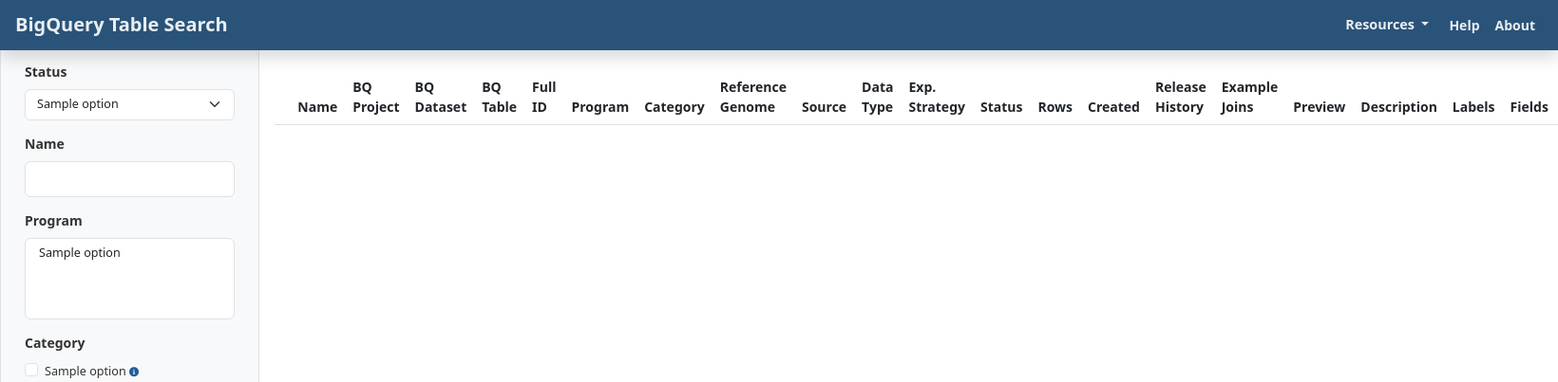
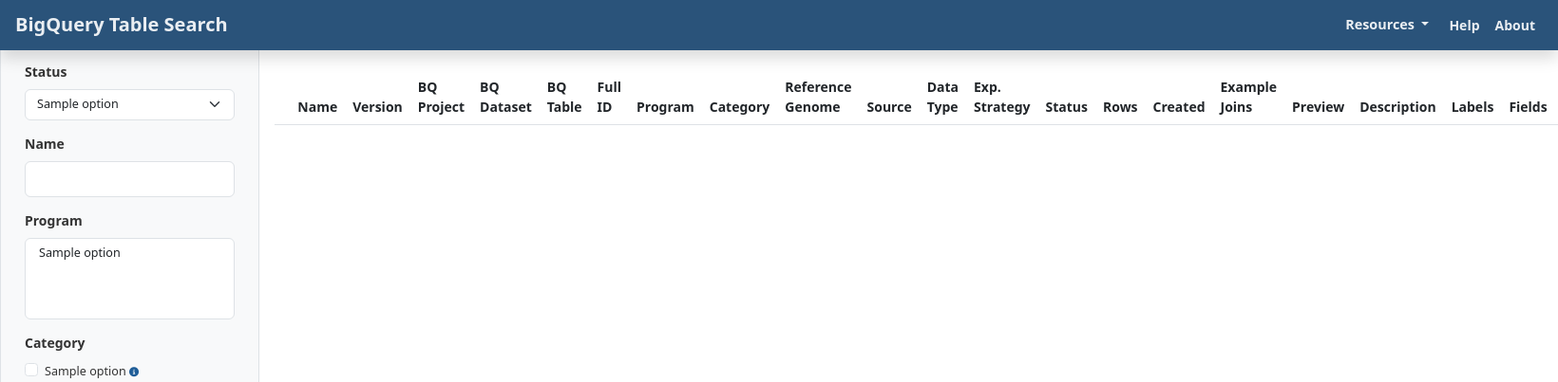
Before and after one commit to isb-cgc/BigQueryTableSearch, a Flask app: template templates/bq_meta_search.html in a window 1640 px wide; the page is wider, and only the part inside the window is pictured. Shown: the part 30-433 px from the top of that part at 95% size. Run offline with Flask 3, Linux system fonts and the light colour scheme; the template is opened without the code that fills it: most values are stand-ins (such as "Sample title", 1, 10 or a date in 2020); lists and menus that the app fills with data are empty; parts of the project's set-up code (start-up, migrations or seed data) failed here and were passed over; some libraries are stand-ins or nearby versions.

Commit message:
version column update

```diff
--- a/main.py
+++ b/main.py
@@ -54,12 +54,15 @@
 bq_total_entries = 0
 BQ_ECOSYS_BUCKET = os.environ.get('BQ_ECOSYS_BUCKET',
                                   'https://storage.googleapis.com/webapp-static-files-isb-cgc-dev/bq_ecosys/')
+# BQ_FILTER_FILE_NAME = 'bq_meta_filters_test.json'
 BQ_FILTER_FILE_NAME = 'bq_meta_filters.json'
 BQ_FILTER_FILE_PATH = BQ_ECOSYS_BUCKET + BQ_FILTER_FILE_NAME
+# BQ_METADATA_FILE_NAME = 'bq_meta_data_test.json'
 BQ_METADATA_FILE_NAME = 'bq_meta_data.json'
 BQ_METADATA_FILE_PATH = BQ_ECOSYS_BUCKET + BQ_METADATA_FILE_NAME
 BQ_USEFUL_JOIN_FILE_NAME = 'bq_useful_join.json'
 BQ_USEFUL_JOIN_FILE_PATH = BQ_ECOSYS_BUCKET + BQ_USEFUL_JOIN_FILE_NAME
+# BQ_VERSIONS_FILE_NAME = 'bq_versions_test.json'
 BQ_VERSIONS_FILE_NAME = 'bq_versions.json'
 BQ_VERSIONS_FILE_PATH = BQ_ECOSYS_BUCKET + BQ_VERSIONS_FILE_NAME
 
--- a/static/css/base.css
+++ b/static/css/base.css
@@ -557,6 +557,18 @@
     --dt-row-selected: 31, 93, 152;
     /*--bs-pagination-font-size: .9rem;*/
 }
+#bqmeta tr td span.view-versions:before {
+    font-family: FontAwesome;
+    font-size: 1.1em;
+    content: "\f0da";
+    color: #3A79B8;
+    cursor: pointer;
+    padding-right: 5px;
+}
+#bqmeta tr.versions-shown td span.view-versions:before {
+    content: "\f0d7";
+    color: #F7991B;
+}
 
 .form-label{
     font-weight: bold;
--- a/static/js/bq_meta_search.js
+++ b/static/js/bq_meta_search.js
@@ -63,6 +63,45 @@
                     return (data.friendlyName ? data.friendlyName : (data.tableReference.datasetId + '-' + data.tableReference.tableId)).toUpperCase();
                 },
                 'className': 'label-filter colvis-toggle'
+            },
+            {
+                'className': 'colvis-toggle',
+                'name': 'version',
+                // 'data': 'versions',
+                // 'render':
+                //
+                'data': function (data) {
+
+                    // let tbl_ver = filtered_label_data(data.labels, 'version');
+                    // let version_hist =
+                    return {
+                        'table_version': filtered_label_data(data.labels, 'version'),
+                        'releases': data.versions
+                    }
+                },
+                // 'render': function (data, type) {
+                //   return '';
+                // },
+                'render': function (data, type) {
+                    let html_version = '';
+                    if (data.table_version){
+                        html_version = data.table_version;
+                        let num_vers = data.releases ? Object.keys(data.releases).length:0;
+                        if (num_vers){
+                            html_version = '<span class="view-versions me-2">'+html_version+'</span>';
+                            // html_version += '<br/><a title="View list of released versions" class="view-versions badge rounded-pill bqmeta-outline-badge">' + num_vers + '</a>';
+                        }
+                    }
+                    return html_version;
+                },
+
+                // 'render': function (data) {
+                //     let num_vers = data ? Object.keys(data).length:0;
+                //     let display = num_vers == 0 ? '' :
+                //         '<div class="text-center"><a title="View list of released versions" class="view-versions badge rounded-pill bqmeta-outline-badge">' + num_vers + '</a></div>';
+                //     return display;
+                // },
+                'searchable': false
             },
             {
                 'name': 'projectId',
@@ -192,18 +231,7 @@
                 },
                 'searchable': false
             },
-            {
-                'className': 'colvis-toggle',
-                'name': 'releases',
-                'data': 'versions',
-                'render': function (data) {
-                    let num_vers = data ? Object.keys(data).length:0;
-                    let display = num_vers == 0 ? '' :
-                        '<div class="text-center"><a title="View list of released versions" class="view-versions badge rounded-pill bqmeta-outline-badge">' + num_vers + '</a></div>';
-                    return display;
-                },
-                'searchable': false
-            },
+
             {
                 'className': 'useful-join-detail colvis-toggle',
                 'name': 'usefulJoins',
@@ -437,7 +465,8 @@
             row.child.hide();
             tr.removeClass('shown versions-shown');
         } else {
-            show_tbl_versions(row, tr, table.cell(td).data());
+            show_tbl_versions(row, tr, table.cell(td).data().releases);
+            // show_tbl_versions(row, tr, table.cell(td).data());
         }
     });
 
--- a/templates/bq_meta_search.html
+++ b/templates/bq_meta_search.html
@@ -161,9 +161,7 @@
             <tr>
                 <th style="width:3%;"></th>
                 <th style="width:17%;">Name</th>
-                {#
-                <th></th>
-                #}
+                <th>Version</th>
                 <th style="width:15%;">BQ Project</th>
                 <th style="width:15%;">BQ Dataset</th>
                 <th style="width:15%;">BQ Table</th>
@@ -178,7 +176,7 @@
                 <th style="width:9%;">Status</th>
                 <th style="width:8%;">Rows</th>
                 <th style="width:8%;">Created</th>
-                <th style="width:8%;">Release History</th>
+<!--                <th style="width:8%;">Release History</th>-->
                 <th style="width:8%;">Example Joins</th>
                 <th style="width:7%;">Preview</th>
                 <th style="width:7%;">Description</th>
```
